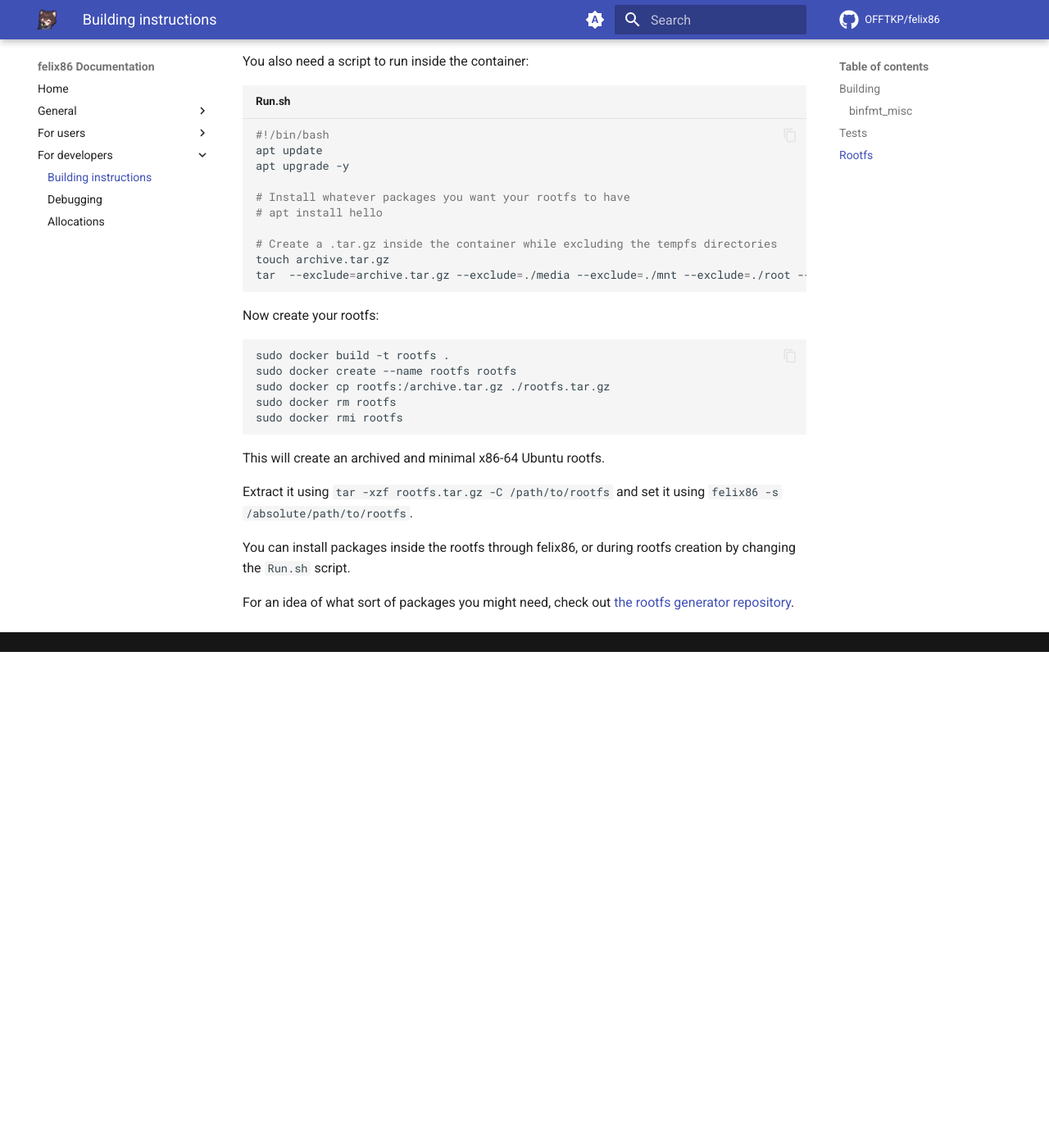
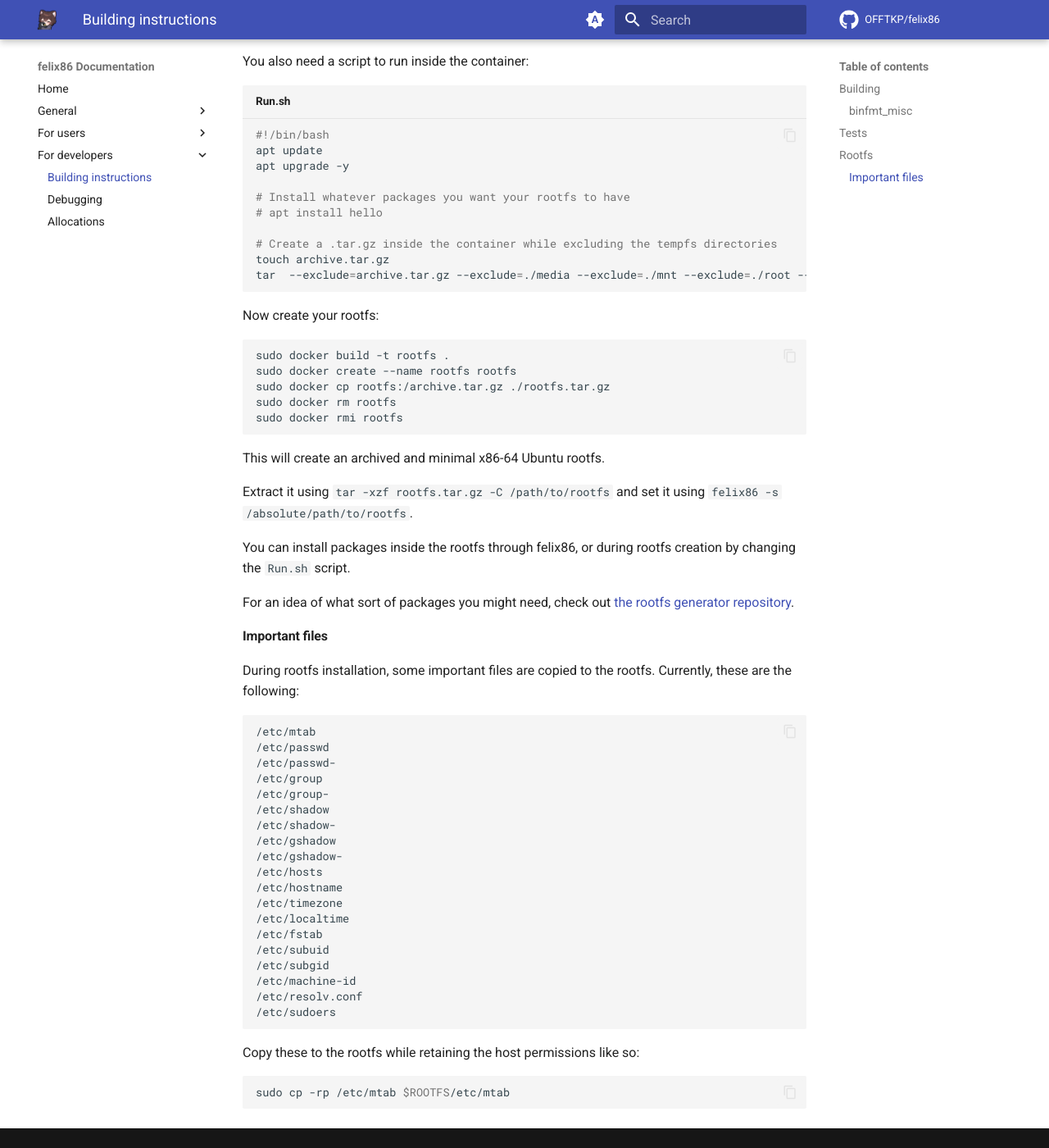
Before and after one commit to felix86-emu/docs, an MkDocs documentation site: the page built from docs/devs/building-instructions.md, in a window 1280 px wide and 1400 px high, scrolled down 1927 px. Shown: the whole window at 82% size. Built offline with MkDocs 1.6.1 and Material for MkDocs 9.7.7, drawn with Linux system fonts in a browser that asks for light colours; comment, search, counter and statistics services are not loaded; before the commit the page ends 2722 px from its top, so only the background shows below that.

Commit message:
Add some more docs

````diff
--- a/docs/devs/building-instructions.md
+++ b/docs/devs/building-instructions.md
@@ -108,3 +108,33 @@ Extract it using `tar -xzf rootfs.tar.gz -C /path/to/rootfs` and set it using `f
 You can install packages inside the rootfs through felix86, or during rootfs creation by changing the `Run.sh` script.
 
 For an idea of what sort of packages you might need, check out [the rootfs generator repository](https://github.com/felix86-emu/rootfs).
+
+#### Important files
+
+During rootfs installation, some important files are copied to the rootfs. Currently, these are the following:
+```
+/etc/mtab
+/etc/passwd
+/etc/passwd-
+/etc/group
+/etc/group-
+/etc/shadow
+/etc/shadow-
+/etc/gshadow
+/etc/gshadow-
+/etc/hosts
+/etc/hostname
+/etc/timezone
+/etc/localtime
+/etc/fstab
+/etc/subuid
+/etc/subgid
+/etc/machine-id
+/etc/resolv.conf
+/etc/sudoers
+```
+
+Copy these to the rootfs while retaining the host permissions like so:
+```bash
+sudo cp -rp /etc/mtab $ROOTFS/etc/mtab
+```
--- a/mkdocs.yml
+++ b/mkdocs.yml
@@ -13,6 +13,7 @@ nav:
     - Supported devices: users/supported-devices.md
     - Installation guide: users/installation-guide.md
     - Usage guide: users/usage-guide.md
+    - Steam: users/steam.md
     - Troubleshooting: users/troubleshooting.md
   - For developers:
     - Building instructions: devs/building-instructions.md
````
Also changed, not shown: docs/users/steam.md (added, +22 -0 lines), docs/users/usage-guide.md (+31 -1 lines).
